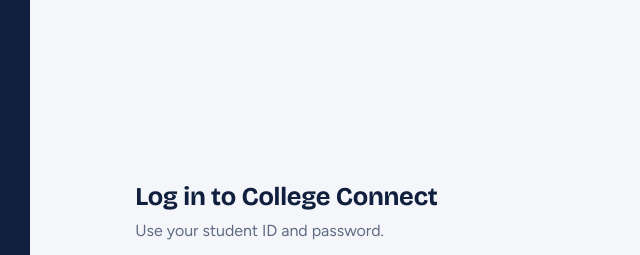
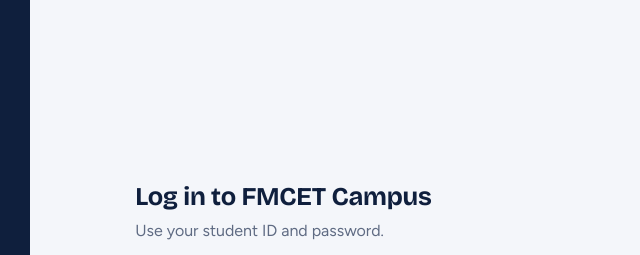
Before and after one commit to parthasarathi02/FMCET---clg-project-, a website: page college-connect/index.html in a window 1280 px wide. Shown: the top 255 px of the page, 640-1280 px from the left. Drawn offline with nearby package versions, Linux system fonts and the light colour scheme.

Commit message:
update a app,data,index

```diff
--- a/college-connect/index.html
+++ b/college-connect/index.html
@@ -3,7 +3,7 @@
 <head>
   <meta charset="UTF-8">
   <meta name="viewport" content="width=device-width, initial-scale=1">
-  <title>Log in - College Connect</title>
+  <title>Log in - FMCET Campus</title>
   <link rel="preconnect" href="https://fonts.googleapis.com">
   <link rel="preconnect" href="https://fonts.gstatic.com" crossorigin>
   <link href="https://fonts.googleapis.com/css2?family=Bricolage+Grotesque:wght@600;700&family=Figtree:wght@400;500;600;700&display=swap" rel="stylesheet">
@@ -27,7 +27,7 @@
     </section>
     <section class="login-form">
       <div class="login-card">
-        <h2 style="font-size:1.6rem">Log in to College Connect</h2>
+        <h2 style="font-size:1.6rem">Log in to FMCET Campus</h2>
         <p class="sub" style="margin-bottom:6px">Use your student ID and password.</p>
         <div id="loginMsg" class="notice bad" role="alert" hidden></div>
         <form id="loginForm" novalidate>
--- a/college-connect/js/app.js
+++ b/college-connect/js/app.js
@@ -28,6 +28,7 @@
   const todayStr = () => ccDay(0);
   const fmtDate = (s) => { const [y, m, d] = s.split("-").map(Number); return new Date(y, m - 1, d).toLocaleDateString("en-IN", { day: "2-digit", month: "short", year: "numeric" }); };
   const timeNow = (d = new Date()) => d.toLocaleTimeString("en-IN", { hour: "2-digit", minute: "2-digit" });
+  const to12 = (t) => { const [h, m] = t.split(":").map(Number); return new Date(2000, 0, 1, h, m).toLocaleTimeString("en-IN", { hour: "2-digit", minute: "2-digit" }); };
   function toast(msg) {
     const t = Object.assign(document.createElement("div"), { className: "toast", textContent: msg, role: "status" });
     document.body.append(t);
@@ -94,7 +95,7 @@
         progress: p, segment: i, arrived,
         lat: a.lat + (b.lat - a.lat) * t, lng: a.lng + (b.lng - a.lng) * t,
         status: arrived ? "Arrived" : "On the way",
-        eta: arrived ? "Arrived" : timeNow(new Date(Date.now() + mins * 60000)),
+        eta: arrived ? "Arrived" : to12(bus.stops[bus.stops.length - 1].time),
         mins, current: a.name, next: b.name
       };
     }
@@ -116,8 +117,8 @@
     const shell = document.createElement("div");
     shell.className = "app";
     shell.innerHTML = `
-      <aside class="sidebar"><div class="brand"><span class="logo"><svg viewBox="0 0 24 24" width="20" height="20" fill="none" stroke="currentColor" stroke-width="2" stroke-linecap="round" stroke-linejoin="round">${ICON.bus}</svg></span><span>College Connect<small>Student &amp; campus transport</small></span></div><nav class="nav" aria-label="Main">${nav}</nav></aside>
-      <div class="main"><header class="topbar"><span class="mini-brand">College Connect</span>
+      <aside class="sidebar"><div class="brand"><span class="logo"><svg viewBox="0 0 24 24" width="20" height="20" fill="none" stroke="currentColor" stroke-width="2" stroke-linecap="round" stroke-linejoin="round">${ICON.bus}</svg></span><span>FMCET Campus<small>Student &amp; campus transport</small></span></div><nav class="nav" aria-label="Main">${nav}</nav></aside>
+      <div class="main"><header class="topbar"><span class="mini-brand">FMCET Campus</span>
         <div class="who"><div class="who-text"><strong>${esc(student.name)}</strong><small>${esc(student.id)}</small></div><div class="avatar" aria-hidden="true">${esc(initials(student.name))}</div>
         <button class="btn secondary small" id="logoutBtn">Log out</button></div></header>
         <main class="content" id="content"></main></div>`;
--- a/college-connect/js/data.js
+++ b/college-connect/js/data.js
@@ -117,47 +117,47 @@
   buses: [
     {
       routeId: "R1",
-      routeName: "Route 1 - Tambaram to College",
-      regNo: "TN 11 AB 1234",
+      routeName: "Bus 7 - MADURAI to College",
+      regNo: "TN 123456",
       driver: "Demo Driver (sample)",
       stops: [
-        { name: "Tambaram Bus Stand", lat: 12.9249, lng: 80.1000, time: "07:10" },
-        { name: "Chromepet", lat: 12.9516, lng: 80.1462, time: "07:25" },
-        { name: "Pallavaram", lat: 12.9675, lng: 80.1491, time: "07:35" },
-        { name: "Guindy", lat: 13.0067, lng: 80.2206, time: "07:55" },
-        { name: "College Campus", lat: 13.0358, lng: 80.2330, time: "08:20" }
+        { name: "St.Michael HSS Bus Stand", lat: 12.9249, lng: 80.1000, time: "07:45" },
+        { name: "Krishanapuram Colony", lat: 12.9516, lng: 80.1462, time: "08:00" },
+        { name: "B.B kulam", lat: 12.9675, lng: 80.1491, time: "08:05" },
+        { name: "Pandi Kovil", lat: 13.0067, lng: 80.2206, time: "08:32" },
+        { name: "FMCET Campus", lat: 13.0358, lng: 80.2330, time: "08:45" }
       ]
     },
     {
       routeId: "R2",
-      routeName: "Route 2 - Anna Nagar to College",
-      regNo: "TN 11 CD 5678",
+      routeName: "Bus 13 - Thiru Nagar to College",
+      regNo: "TN 5678",
       driver: "Demo Driver (sample)",
       stops: [
-        { name: "Anna Nagar West", lat: 13.0850, lng: 80.2101, time: "07:20" },
-        { name: "Koyambedu", lat: 13.0694, lng: 80.1948, time: "07:35" },
-        { name: "Vadapalani", lat: 13.0500, lng: 80.2121, time: "07:50" },
-        { name: "Nandanam", lat: 13.0319, lng: 80.2406, time: "08:05" },
-        { name: "College Campus", lat: 13.0358, lng: 80.2330, time: "08:20" }
+        { name: "Thiru Nagar", lat: 13.0850, lng: 80.2101, time: "07:30" },
+        { name: "Palanganatham", lat: 13.0694, lng: 80.1948, time: "07:50" },
+        { name: "Madura_clg", lat: 13.0500, lng: 80.2121, time: "07:55" },
+        { name: "Ring Road", lat: 13.0319, lng: 80.2406, time: "08:30" },
+        { name: "FMCET Campus", lat: 13.0358, lng: 80.2330, time: "09:00" }
       ]
     },
     {
       routeId: "R3",
-      routeName: "Route 3 - Velachery to College",
+      routeName: "Bus 32 - Kancharam Pettai to College",
       regNo: "TN 11 EF 9012",
       driver: "Demo Driver (sample)",
       stops: [
-        { name: "Velachery", lat: 12.9791, lng: 80.2209, time: "07:30" },
-        { name: "Adyar", lat: 13.0067, lng: 80.2570, time: "07:45" },
-        { name: "Mylapore", lat: 13.0368, lng: 80.2676, time: "08:00" },
-        { name: "College Campus", lat: 13.0358, lng: 80.2330, time: "08:20" }
+        { name: "Kancharam Pettai", lat: 12.9791, lng: 80.2209, time: "07:30" },
+        { name: "Thiruppalai", lat: 13.0067, lng: 80.2570, time: "07:45" },
+        { name: "Surya Nagar", lat: 13.0368, lng: 80.2676, time: "08:45" },
+        { name: "FMCET Campus", lat: 13.0358, lng: 80.2330, time: "09:00" }
       ]
     }
   ],
 
   announcements: [
     { date: ccDay(-1), title: "Internal Assessment 2 timetable released", text: "IA-2 begins next week. Check the notice board for the schedule." },
-    { date: ccDay(-3), title: "Bus Route 2 timing change", text: "Route 2 will leave 10 minutes earlier on Friday (sample notice)." },
+    { date: ccDay(-3), title: "Bus 13 timing change", text: "Bus 13 will leave 10 minutes earlier on Friday (sample notice)." },
     { date: ccDay(-6), title: "Library extended hours", text: "Library stays open until 7 PM during the assessment week." }
   ]
 };
```
